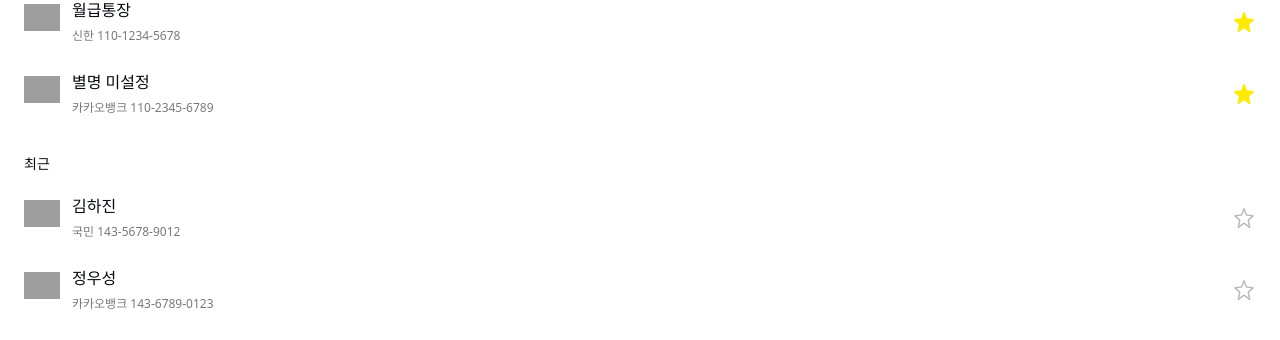
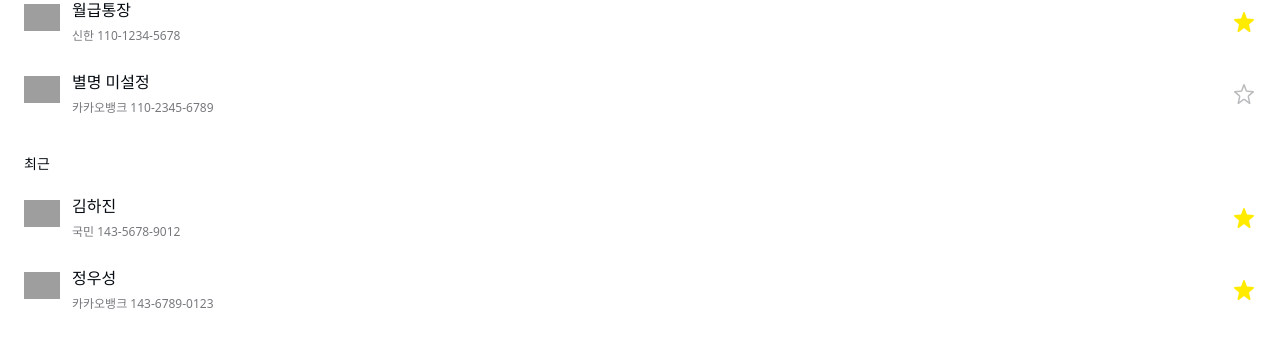
Before and after one commit to df-van/pre-employment-assignment, a React (Vite) app: page /accounts in a window 1280 px wide. Shown: the part 141-481 px from the top of the page. Built offline with nearby package versions, Linux system fonts and the light colour scheme; data requests are answered from the project's data file; grey boxes are pictures that could not be loaded.

Commit message:
feat : 북마크 아이콘 모션 추가

```diff
--- a/mock/db.json
+++ b/mock/db.json
@@ -150,12 +150,16 @@
       "id": 9
     },
     {
-      "bank_account_number": "110-2345-6789",
-      "id": 10
+      "bank_account_number": "143-5678-9012",
+      "id": 12
+    },
+    {
+      "bank_account_number": "143-6789-0123",
+      "id": 15
     },
     {
       "bank_account_number": "110-1234-5678",
-      "id": 11
+      "id": 16
     }
   ],
   "limits": [
--- a/src/components/accounts/AccountItem.tsx
+++ b/src/components/accounts/AccountItem.tsx
@@ -18,6 +18,14 @@ export default function AccountItem({
   onAddBookmark: (accountNumber: string) => void;
   onDeleteBookmark: (id: number) => void;
 }) {
+  const bookmarkedPath =
+    "M14.8463 8.20855C14.9054 8.37187 15.0537 8.4847 15.2262 8.49743L21.2562 8.93822C21.9603 9.04622 22.2478 9.90804 21.7502 10.4195L17.2356 14.2114C17.1109 14.3163 17.054 14.4823 17.089 14.6421L18.4709 20.9786C18.5886 21.7022 17.8233 22.243 17.1839 21.8883L12.2558 18.3207C12.1031 18.2101 11.8969 18.2101 11.7438 18.3207L6.81605 21.8883C6.17673 22.243 5.41138 21.7022 5.52909 20.9786L6.91101 14.6421C6.94602 14.4823 6.88913 14.3163 6.76442 14.2114L2.24977 10.4195C1.75223 9.90804 2.03972 9.04622 2.74381 8.93822L8.77384 8.49743C8.94582 8.4847 9.0946 8.37187 9.15368 8.20855L11.2077 2.5051C11.5228 1.83163 12.4772 1.83163 12.7923 2.5051L14.8463 8.20855Z";
+
+  const unBookmarkedPath =
+    "M12.7923 2.5051L14.8463 8.20855C14.9054 8.37187 15.0537 8.4847 15.2262 8.49743L21.2562 8.93822C21.9603 9.04622 22.2478 9.90804 21.7502 10.4195L17.2356 14.2114C17.1109 14.3163 17.054 14.4823 17.089 14.6421L18.4709 20.9786C18.5886 21.7022 17.8233 22.243 17.1839 21.8883L12.2558 18.3207C12.1031 18.2101 11.8969 18.2101 11.7438 18.3207L6.81605 21.8883C6.17673 22.243 5.41138 21.7022 5.52909 20.9786L6.91101 14.6421C6.94602 14.4823 6.88913 14.3163 6.76442 14.2114L2.24977 10.4195C1.75223 9.90804 2.03972 9.04622 2.74381 8.93822L8.77384 8.49743C8.94582 8.4847 9.0946 8.37187 9.15368 8.20855L11.2077 2.5051C11.5228 1.83163 12.4772 1.83163 12.7923 2.5051ZM12 4.733L10.5642 8.71877C10.3216 9.38949 9.73288 9.86932 9.03446 9.97629L8.8832 9.99344L4.46 10.316L7.73011 13.0636C8.23872 13.4915 8.49041 14.1477 8.40499 14.7991L8.37656 14.9617L7.352 19.647L10.8654 17.1048C11.498 16.6479 12.3373 16.6174 12.9969 17.0141L13.1354 17.1057L16.645 19.646L15.6237 14.9631C15.4813 14.3129 15.6829 13.6396 16.1489 13.1746L16.2709 13.0628L19.539 10.316L15.1157 9.99336C14.4035 9.94077 13.7838 9.50203 13.4924 8.85791L13.4351 8.71681L12 4.733Z";
+
+  const isBookmarked = useMemo(() => !!info.bookmark_id, [info]);
+
   const name = useMemo(() => {
     if (type === TRANSFER_ACCOUNT_TYPE.MY_ACCOUNT) {
       return info.bank.bank_nickname || "별명 미설정";
@@ -74,25 +82,26 @@ export default function AccountItem({
           <span className="text-xs opacity-55">{`${info.bank.name} ${info.account_number}`}</span>
         </div>
         <div className="cursor-pointer" onClick={handleBookmarkClick}>
-          <svg
+          <motion.svg
             width="24"
             height="24"
             viewBox="0 0 24 24"
             fill="none"
             xmlns="http://www.w3.org/2000/svg"
+            animate={{
+              fill: isBookmarked ? "#FFEB00" : "#060B11",
+              fillOpacity: isBookmarked ? 1 : 0.28,
+            }}
+            transition={{ duration: 0.3 }}
           >
-            <path
+            <motion.path
               fillRule="evenodd"
               clipRule="evenodd"
-              d={
-                !!info.bookmark_id
-                  ? `M14.8463 8.20855C14.9054 8.37187 15.0537 8.4847 15.2262 8.49743L21.2562 8.93822C21.9603 9.04622 22.2478 9.90804 21.7502 10.4195L17.2356 14.2114C17.1109 14.3163 17.054 14.4823 17.089 14.6421L18.4709 20.9786C18.5886 21.7022 17.8233 22.243 17.1839 21.8883L12.2558 18.3207C12.1031 18.2101 11.8969 18.2101 11.7438 18.3207L6.81605 21.8883C6.17673 22.243 5.41138 21.7022 5.52909 20.9786L6.91101 14.6421C6.94602 14.4823 6.88913 14.3163 6.76442 14.2114L2.24977 10.4195C1.75223 9.90804 2.03972 9.04622 2.74381 8.93822L8.77384 8.49743C8.94582 8.4847 9.0946 8.37187 9.15368 8.20855L11.2077 2.5051C11.5228 1.83163 12.4772 1.83163 12.7923 2.5051L14.8463 8.20855Z`
-                  : `M12.7923 2.5051L14.8463 8.20855C14.9054 8.37187 15.0537 8.4847 15.2262 8.49743L21.2562 8.93822C21.9603 9.04622 22.2478 9.90804 21.7502 10.4195L17.2356 14.2114C17.1109 14.3163 17.054 14.4823 17.089 14.6421L18.4709 20.9786C18.5886 21.7022 17.8233 22.243 17.1839 21.8883L12.2558 18.3207C12.1031 18.2101 11.8969 18.2101 11.7438 18.3207L6.81605 21.8883C6.17673 22.243 5.41138 21.7022 5.52909 20.9786L6.91101 14.6421C6.94602 14.4823 6.88913 14.3163 6.76442 14.2114L2.24977 10.4195C1.75223 9.90804 2.03972 9.04622 2.74381 8.93822L8.77384 8.49743C8.94582 8.4847 9.0946 8.37187 9.15368 8.20855L11.2077 2.5051C11.5228 1.83163 12.4772 1.83163 12.7923 2.5051ZM12 4.733L10.5642 8.71877C10.3216 9.38949 9.73288 9.86932 9.03446 9.97629L8.8832 9.99344L4.46 10.316L7.73011 13.0636C8.23872 13.4915 8.49041 14.1477 8.40499 14.7991L8.37656 14.9617L7.352 19.647L10.8654 17.1048C11.498 16.6479 12.3373 16.6174 12.9969 17.0141L13.1354 17.1057L16.645 19.646L15.6237 14.9631C15.4813 14.3129 15.6829 13.6396 16.1489 13.1746L16.2709 13.0628L19.539 10.316L15.1157 9.99336C14.4035 9.94077 13.7838 9.50203 13.4924 8.85791L13.4351 8.71681L12 4.733Z`
-              }
-              fill={!!info.bookmark_id ? "#FFEB00" : "#060B11"}
-              fillOpacity={!!info.bookmark_id ? "1" : "0.28"}
+              key={isBookmarked ? "bookmarked" : "unBookmarkedPath"}
+              d={isBookmarked ? bookmarkedPath : unBookmarkedPath}
+              fill={isBookmarked ? "#FFEB00" : "#060B11"}
             />
-          </svg>
+          </motion.svg>
         </div>
       </IconButton>
     </motion.div>
--- a/src/components/common/IconButton.tsx
+++ b/src/components/common/IconButton.tsx
@@ -16,7 +16,7 @@ export default function IconButton({
   };
   return (
     <button
-      className={`flex justify-center items-center rounded hover:bg-hover hover:duration-150 duration-300 transition-all ${className}`}
+      className={`flex justify-center items-center rounded hover:bg-hover hover:duration-200 duration-[400ms] transition-all ${className}`}
       onClick={handleClick}
       {...props}
     >
--- a/src/components/transfer/NumberKeypad.tsx
+++ b/src/components/transfer/NumberKeypad.tsx
@@ -29,7 +29,7 @@ export default function NumberKeypad({
         <li className="p-1" key={id}>
           {id !== "blank" && (
             <IconButton
-              className="w-full py-1"
+              className="w-full py-1 rounded-xl"
               onClick={() => handleClick(value)}
             >
               {id === "delete" ? (
```
